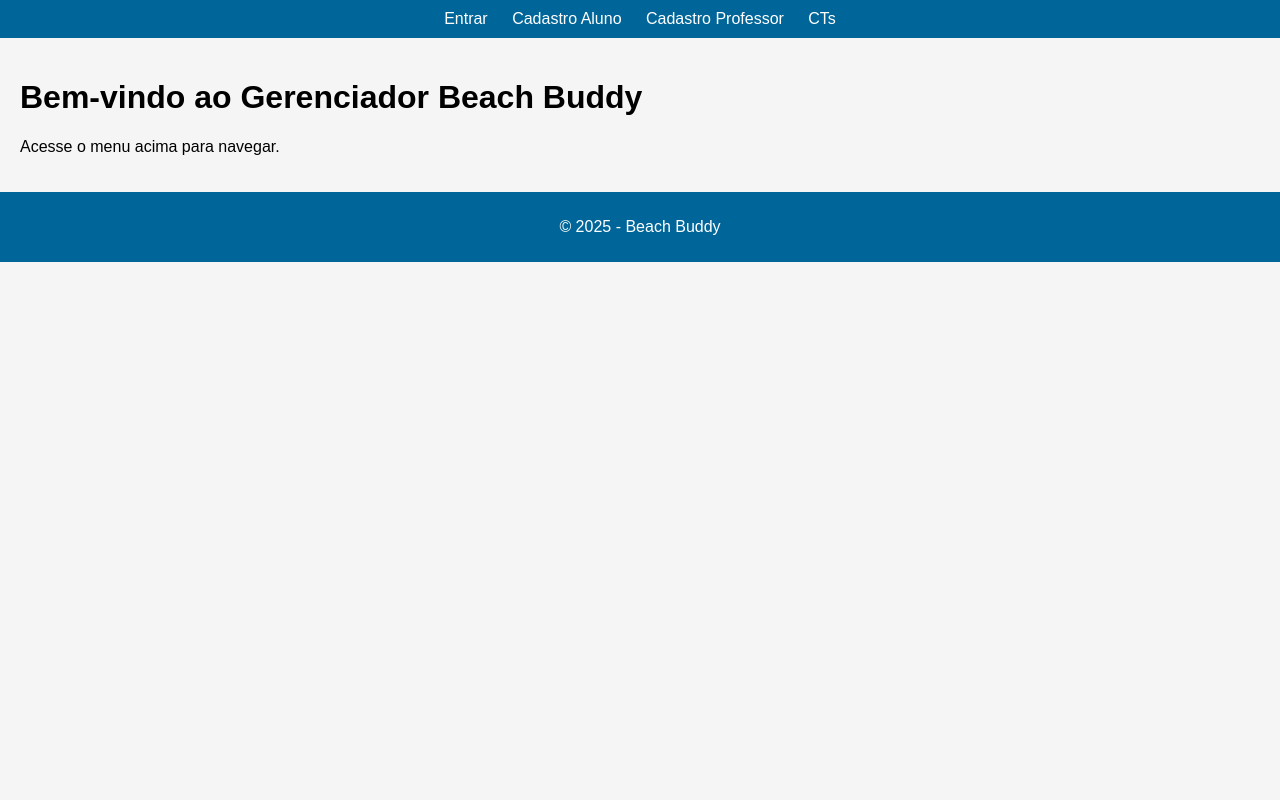
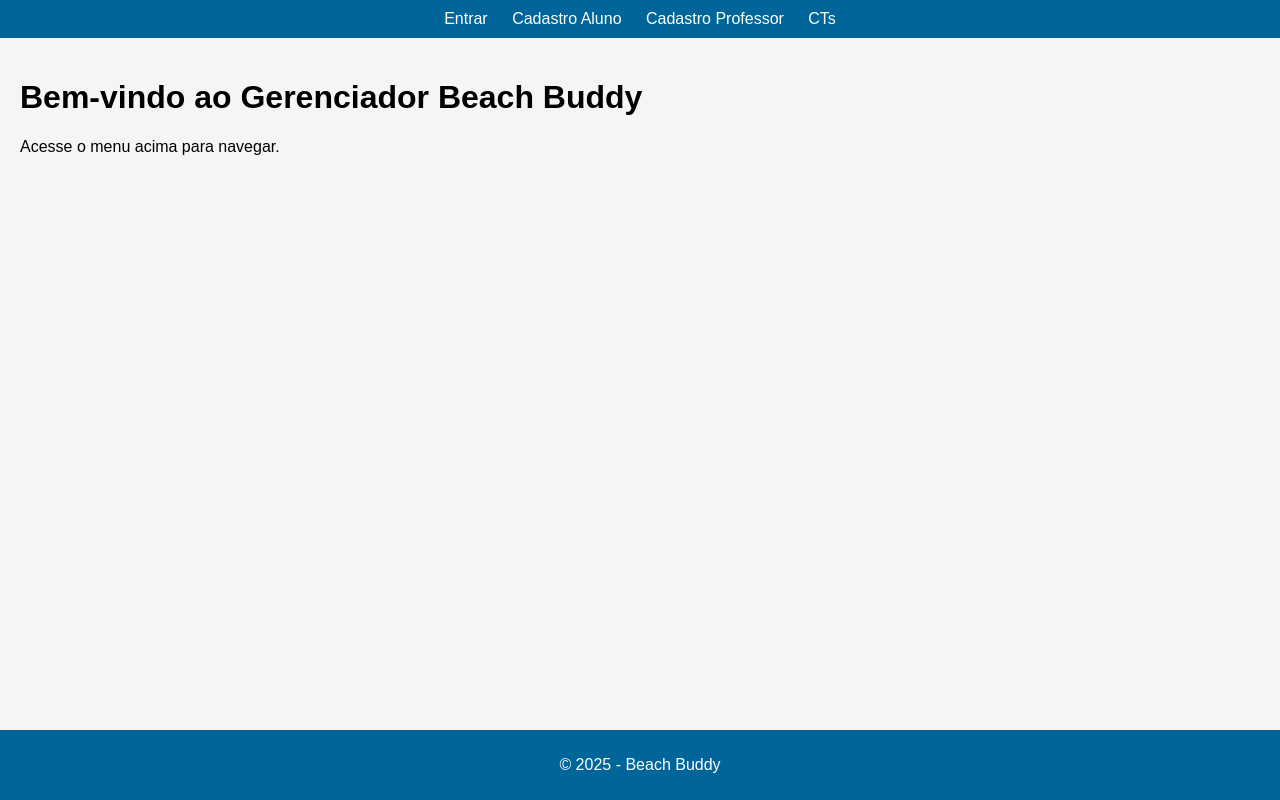
Before and after one commit to anaclaragalvao/BeachBuddy, a Django app: page / in a window 1280 px wide. Run offline with Django 4.2, Linux system fonts and the light colour scheme.

Commit message:
fix: footer la embaixo

```diff
--- a/ct_praia/main/static/css/style.css
+++ b/ct_praia/main/static/css/style.css
@@ -1,8 +1,16 @@
+html, body {
+    height: 100%;
+}
+
 body {
     font-family: Arial, sans-serif;
     margin: 0;
     padding: 0;
     background: #f5f5f5;
+    /* Layout para manter o footer no fundo quando o conteúdo é curto */
+    min-height: 100vh;
+    display: flex;
+    flex-direction: column;
 }
 
 header,
@@ -21,4 +29,9 @@ nav a {
 
 main {
     padding: 20px;
+    flex: 1; /* Ocupa o espaço disponível empurrando o footer para baixo */
 }
+
+footer {
+    margin-top: auto; /* Garante que fique no final da coluna */
+}
```
